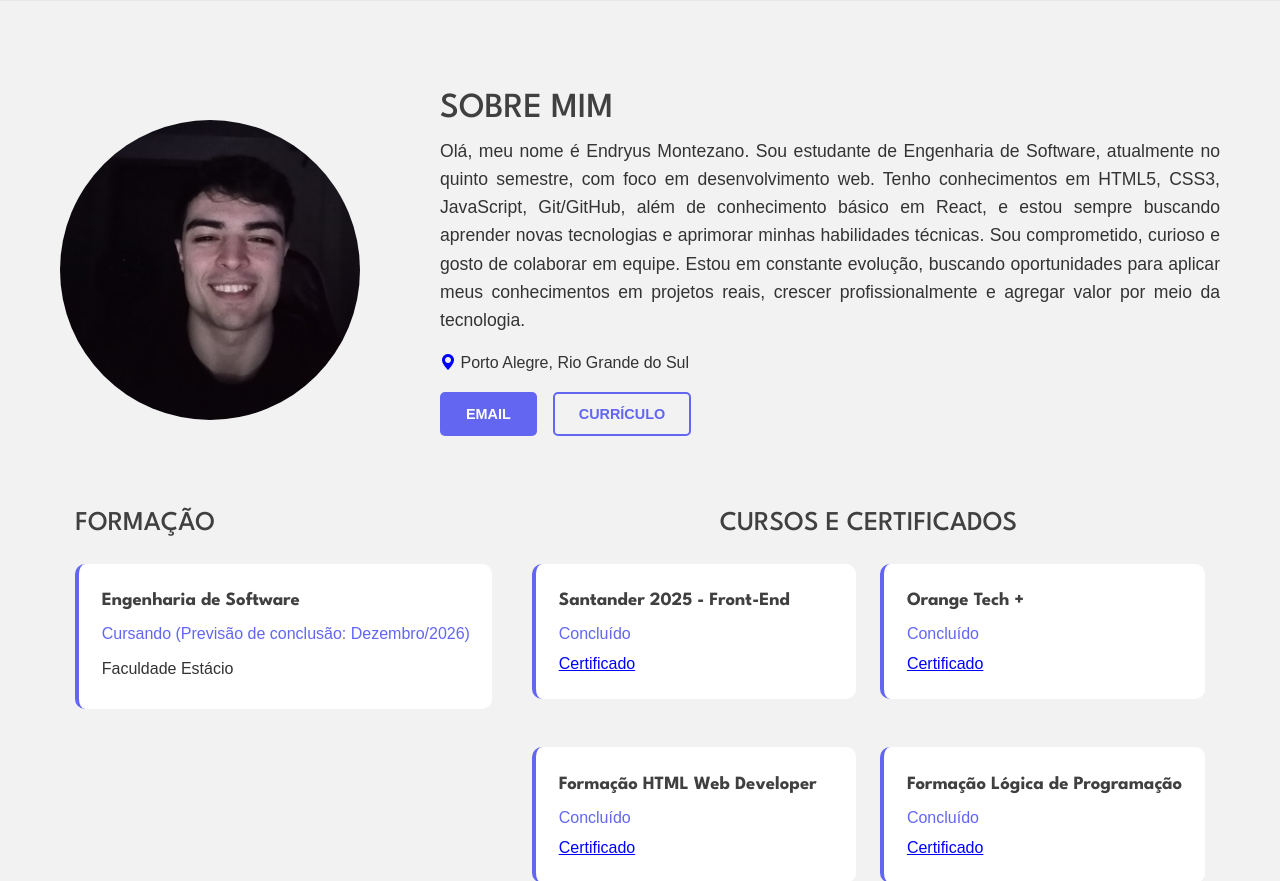
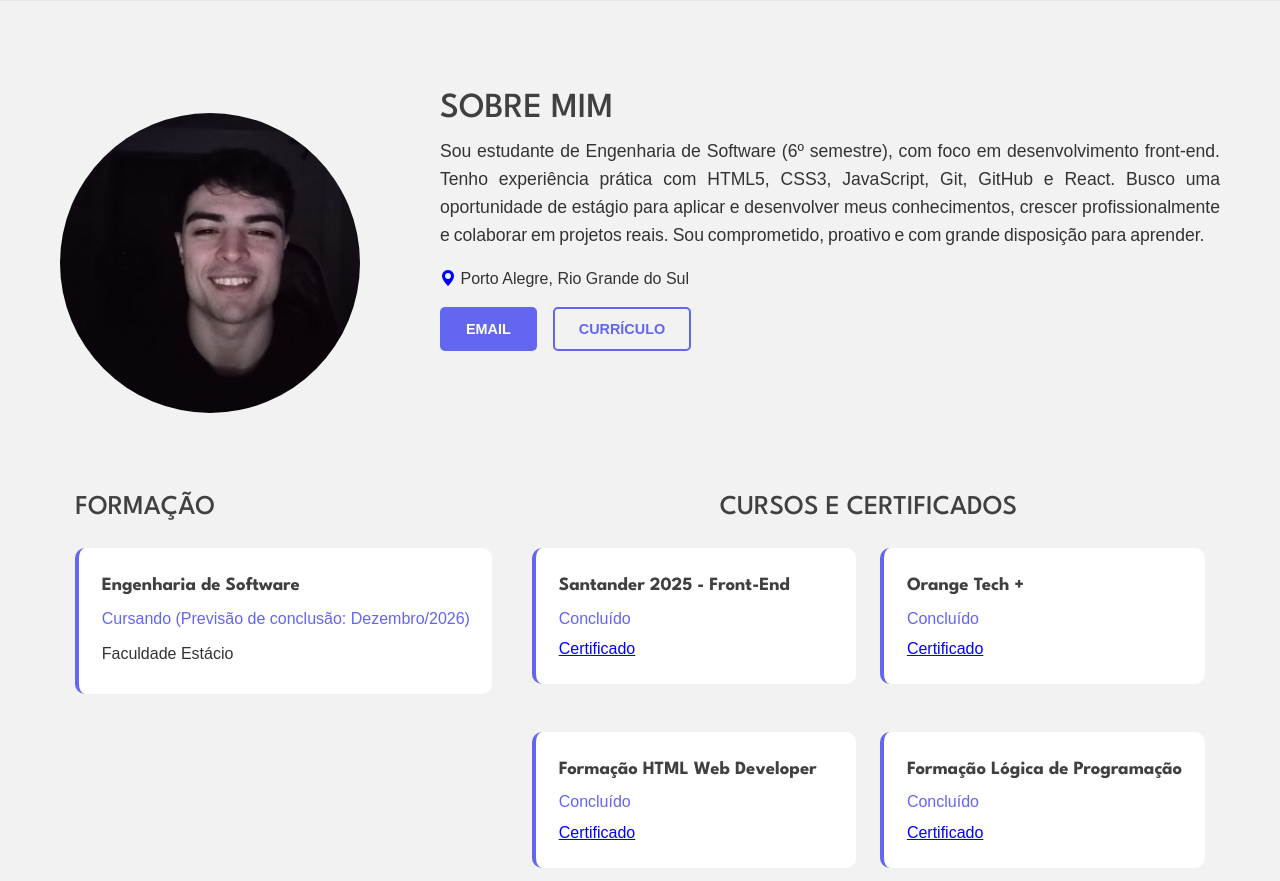
Before and after one commit to endryus7/Portfolio, a plain HTML site: page index.html in a window 1280 px wide. Shown: the part 820-1701 px from the top of the page. Drawn offline with nearby package versions, Linux system fonts and the light colour scheme.

Commit message:
Mudando o meu sobre e atualizando  o currículo

```diff
--- a/assets/css/styles.css
+++ b/assets/css/styles.css
@@ -269,6 +269,10 @@ b {
     text-align: center;
 }
 
+.content_sobre p {
+    word-spacing: -1px;
+}
+
 .location {
     margin-top: 1rem ;
 }
--- a/index.html
+++ b/index.html
@@ -78,14 +78,14 @@
                 </div>
                 <div class="content_sobre">
                     <h2>Sobre mim</h2>
-                    <p>Olá, meu nome é Endryus Montezano. Sou estudante de Engenharia de Software, atualmente no quinto semestre, com foco em desenvolvimento web. Tenho conhecimentos em HTML5, CSS3, JavaScript, Git/GitHub, além de conhecimento básico em React, e estou sempre buscando aprender novas tecnologias e aprimorar minhas habilidades técnicas. Sou comprometido, curioso e gosto de colaborar em equipe. Estou em constante evolução, buscando oportunidades para aplicar meus conhecimentos em projetos reais, crescer profissionalmente e agregar valor por meio da tecnologia.</p>
+                    <p>Sou estudante de Engenharia de Software (6º semestre), com foco em desenvolvimento front-end. Tenho experiência prática com HTML5, CSS3, JavaScript, Git, GitHub e React. Busco uma oportunidade de estágio para aplicar e desenvolver meus conhecimentos, crescer  profissionalmente e colaborar em projetos reais. Sou comprometido, proativo e com grande  disposição para aprender. </p>
                     <div class="location">
                     <i class="bi bi-geo-alt-fill"></i>
                     <span>Porto Alegre, Rio Grande do Sul</span>
                     </div>
                     <div class="botao_sobre">
                         <a href="mailto:endryusmontezano@live.com"><button class="email">Email</button></a>
-                        <a href="./assets/Currículo - Endryus Montezano.pdf" target="_blank"><button class="curriculo">Currículo</button></a>
+                        <a href="./assets/Currículo - Endryus Montezano .pdf" target="_blank"><button class="curriculo">Currículo</button></a>
                     </div>
                 </div>
             </div>
```
Also changed, not shown: 2 other files.
